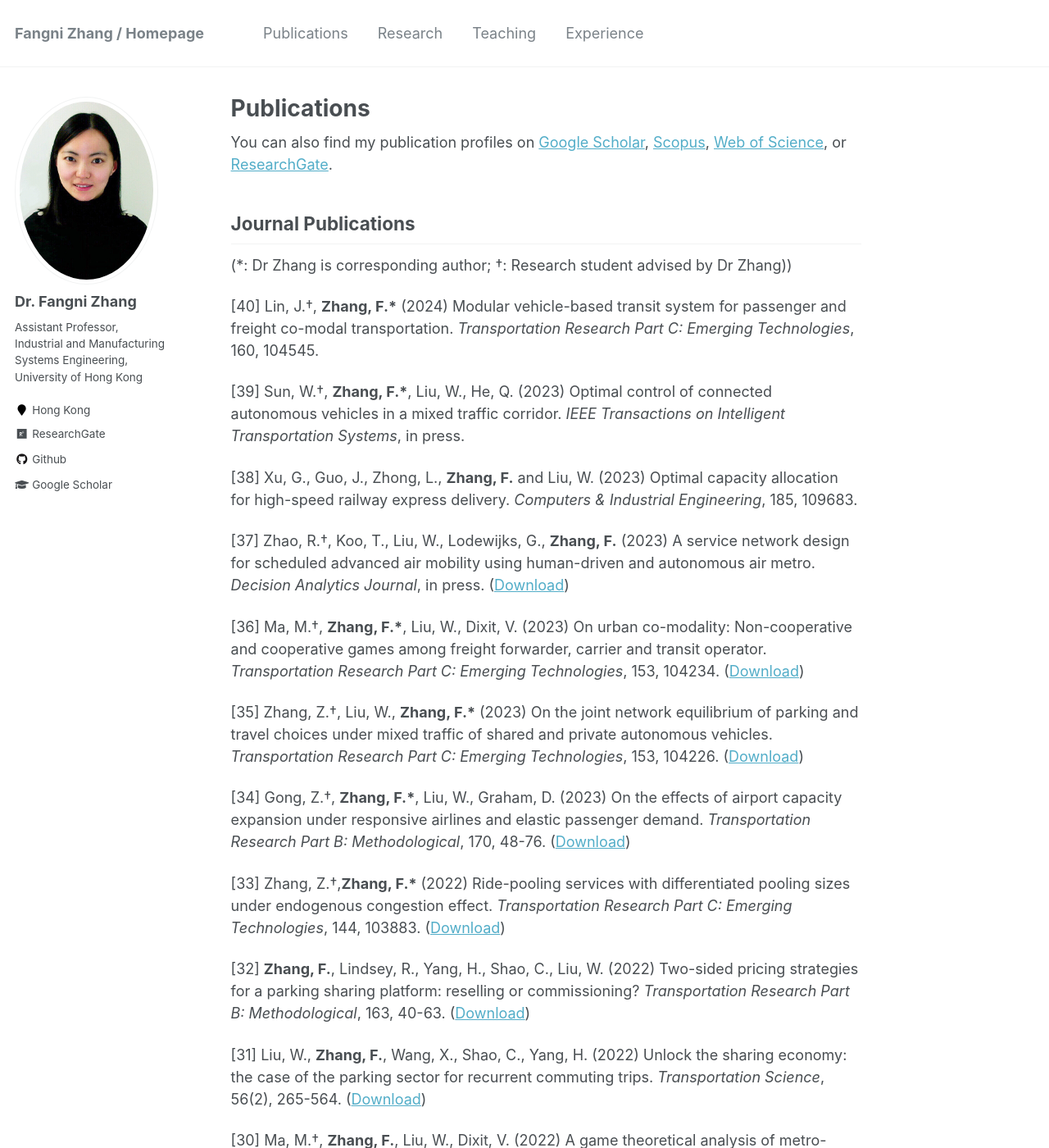
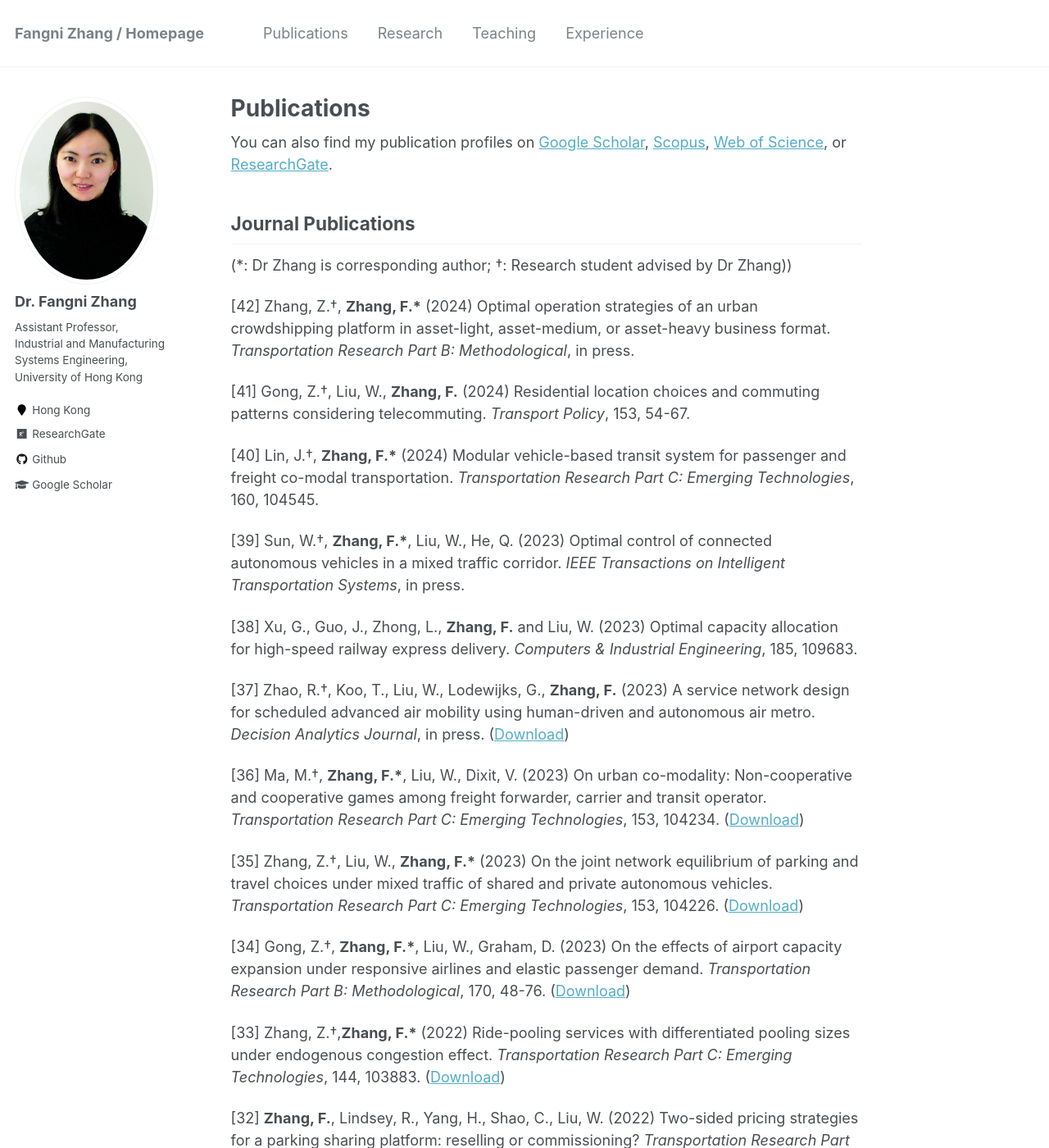
Before and after one commit to fangnizhang/fangnizhang.github.io, a Jekyll site: the page built from _pages/publications.md, in a window 1280 px wide and 1400 px high. Shown: the whole window at 82% size. Built offline with Jekyll 4.4.1, drawn with Linux system fonts in a browser that asks for light colours; some of the changed text lies outside the part shown.

Commit message:
Update publications.md

```diff
--- a/_pages/publications.md
+++ b/_pages/publications.md
@@ -19,6 +19,10 @@ You can also find my publication profiles on [Google Scholar](https://scholar.go
 Journal Publications
 ----------
 (*: Dr Zhang is corresponding author; †: Research student advised by Dr Zhang))
+
+[42] Zhang, Z.†, __Zhang, F.\*__ (2024) Optimal operation strategies of an urban crowdshipping platform in asset-light, asset-medium, or asset-heavy business format. _Transportation Research Part B: Methodological_, in press.
+
+[41] Gong, Z.†, Liu, W., __Zhang, F.__ (2024) Residential location choices and commuting patterns considering telecommuting. _Transport Policy_, 153, 54-67.
 
 [40] Lin, J.†, __Zhang, F.\*__ (2024) Modular vehicle-based transit system for passenger and freight co-modal transportation. _Transportation Research Part C: Emerging Technologies_, 160, 104545.
 
@@ -44,25 +48,25 @@ Journal Publications
 
 [29] Wu, W., Liu, Y., Liu, W., __Zhang, F.__, Dixit, V., Waller, S.T. (2022) Autonomous intersection management for connected and automated vehicles: a lane-based approach. _IEEE Transactions on Intelligent Transportation Systems_, 23(9), 15091-15106. ([Download](https://doi.org/10.1109/TITS.2021.3136910))
 
-[19] __Zhang, F.__, Liu, W., Lodewijks, G., Waller, S.T. (2022) The short-run and long-run equilibria for commuting with autonomous vehicles. _Transportmetrica B: Transport Dynamics_, 10(1), 803-830. [(Download)](https://doi.org/10.1080/21680566.2020.1779146)
+[28] __Zhang, F.__, Liu, W., Lodewijks, G., Waller, S.T. (2022) The short-run and long-run equilibria for commuting with autonomous vehicles. _Transportmetrica B: Transport Dynamics_, 10(1), 803-830. [(Download)](https://doi.org/10.1080/21680566.2020.1779146)
 
-[28] Zhao, R.†, Liu, W., __Zhang, F.__, Koo, T., Lodewijks, G. (2021) Passenger shuttle service network design in an airport. _Transportmetrica B: Transport Dynamics_, 10(1), 1099-1125. ([Download](https://doi.org/10.1080/21680566.2021.2008279))
+[27] Zhao, R.†, Liu, W., __Zhang, F.__, Koo, T., Lodewijks, G. (2021) Passenger shuttle service network design in an airport. _Transportmetrica B: Transport Dynamics_, 10(1), 1099-1125. ([Download](https://doi.org/10.1080/21680566.2021.2008279))
 
-[27] __Zhang, F.__, Liu, W. (2021) An economic analysis of integrating bike sharing service with metro systems. _Transportation Research Part D: Transport and Environment_, 99, 103008. ([Download](https://doi.org/10.1016/j.trd.2021.103008))
+[26] __Zhang, F.__, Liu, W. (2021) An economic analysis of integrating bike sharing service with metro systems. _Transportation Research Part D: Transport and Environment_, 99, 103008. ([Download](https://doi.org/10.1016/j.trd.2021.103008))
 
-[26] Liu, W., __Zhang, F.\*__, Yang, H. (2021) Modeling and managing the joint equilibrium of destination and parking choices under a hybrid supply of curbside and shared parking. _Transportation Research Part C: Emerging Technologies_, 130, 103301. ([Download](https://doi.org/10.1016/j.trc.2021.103301))
+[25] Liu, W., __Zhang, F.\*__, Yang, H. (2021) Modeling and managing the joint equilibrium of destination and parking choices under a hybrid supply of curbside and shared parking. _Transportation Research Part C: Emerging Technologies_, 130, 103301. ([Download](https://doi.org/10.1016/j.trc.2021.103301))
 
-[25] Li, S., Zhou, Y., Kundu, T., __Zhang, F.__ (2021) Impact of entry restriction policies on international air transport connectivity during COVID-19 pandemic. _Transportation Research Part E: Logistics and Transportation Review_, 152, 102411. ([Download](https://doi.org/10.1016/j.tre.2021.102411))
+[24] Li, S., Zhou, Y., Kundu, T., __Zhang, F.__ (2021) Impact of entry restriction policies on international air transport connectivity during COVID-19 pandemic. _Transportation Research Part E: Logistics and Transportation Review_, 152, 102411. ([Download](https://doi.org/10.1016/j.tre.2021.102411))
 
-[24] Wu, W., Liu, W., __Zhang, F.__, Dixit, V. (2021) A new flexible parking reservation scheme for the morning commute under limited parking supplies. _Networks and Spatial Economics_, 21, 513-545. ([Download](https://doi.org/10.1007/s11067-021-09538-5))
+[23] Wu, W., Liu, W., __Zhang, F.__, Dixit, V. (2021) A new flexible parking reservation scheme for the morning commute under limited parking supplies. _Networks and Spatial Economics_, 21, 513-545. ([Download](https://doi.org/10.1007/s11067-021-09538-5))
 
-[23] Ma, M., Liu, W., Li, X., __Zhang, F.__, Jian, S., Dixit, V. (2021) Quantifying service-reliability-based day-to-day evolution of travel choices in public transit systems with smart transit card data. _Transportmetrica B: Transport Dynamics_, 9(1), 519-551. ([Download](https://doi.org/10.1080/21680566.2021.1916645))
+[22] Ma, M., Liu, W., Li, X., __Zhang, F.__, Jian, S., Dixit, V. (2021) Quantifying service-reliability-based day-to-day evolution of travel choices in public transit systems with smart transit card data. _Transportmetrica B: Transport Dynamics_, 9(1), 519-551. ([Download](https://doi.org/10.1080/21680566.2021.1916645))
 
-[22] Jiao, J., __Zhang, F.\*__, Liu, J. (2020) A spatiotemporal analysis of the robustness of high-speed rail network in China. _Transportation Research Part D: Transport and Environment_, 89, 102584. [(Download)](https://doi.org/10.1016/j.trd.2020.102584)
+[21] Jiao, J., __Zhang, F.\*__, Liu, J. (2020) A spatiotemporal analysis of the robustness of high-speed rail network in China. _Transportation Research Part D: Transport and Environment_, 89, 102584. [(Download)](https://doi.org/10.1016/j.trd.2020.102584)
 
-[21] __Zhang, F.__, Yang, Z.†, Jiao, J., Liu, W., Wu, W. (2020) The effects of high-speed rail development on regional equity in China. _Transportation Research Part A: Policy and Practice_, 141, 180-202. [(Download)](https://doi.org/10.1016/j.tra.2020.09.013)
+[20] __Zhang, F.__, Yang, Z.†, Jiao, J., Liu, W., Wu, W. (2020) The effects of high-speed rail development on regional equity in China. _Transportation Research Part A: Policy and Practice_, 141, 180-202. [(Download)](https://doi.org/10.1016/j.tra.2020.09.013)
 
-[20] Yang, Z.†, Li, C., Jiao, J., Liu, W., __Zhang, F.\*__ (2020) On the joint impact of high-speed rail and megalopolis policy on regional economic growth in China. _Transport Policy_, 99, 20-30. [(Download)](https://doi.org/10.1016/j.tranpol.2020.08.007)
+[19] Yang, Z.†, Li, C., Jiao, J., Liu, W., __Zhang, F.\*__ (2020) On the joint impact of high-speed rail and megalopolis policy on regional economic growth in China. _Transport Policy_, 99, 20-30. [(Download)](https://doi.org/10.1016/j.tranpol.2020.08.007)
 
 [18] Wei, B., Saberi, M., __Zhang, F.__, Liu, W., Waller, S.T. (2020) Modeling and managing ridesharing in a multi-modal network with an aggregate traffic representation: a doubly dynamical approach. _Transportation Research Part C: Emerging Technologies_, 117, 102670. [(Download)](https://doi.org/10.1016/j.trc.2020.102670)
 
```
